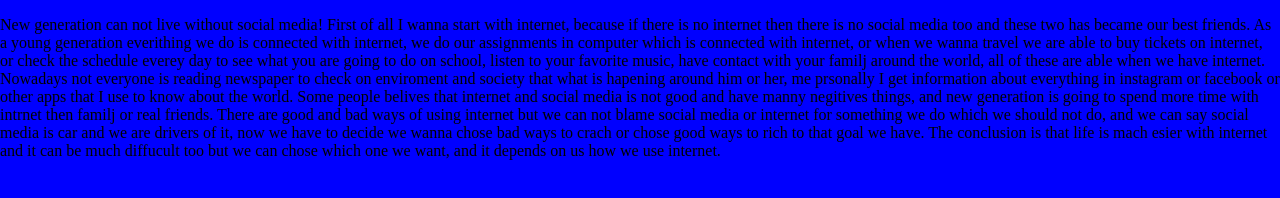
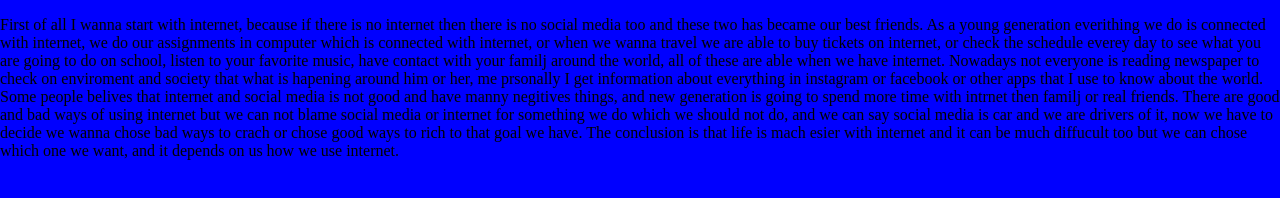
Before and after one commit to shukrallah098/squad, a plain HTML site: page index.html in a window 1280 px wide. Shown: the top 198 px of the page. Drawn offline with Linux system fonts and the light colour scheme; files that its build step writes are made by us from their sources.

Commit message:
Update index.html

```diff
--- a/index.html
+++ b/index.html
@@ -3,10 +3,10 @@
 <head>
 	<link href="style.css" rel="stylesheet">
 	<meta charset="utf-8">
-	<title></title>
+	<title>New generation can not live without social media!</title>
 </head>
 <body>
-<p>New generation can not live without social media!
+<p>
 
 First of all I wanna start with internet, because if there is no internet then there is no social media too and these two has became our best friends.
 
```
